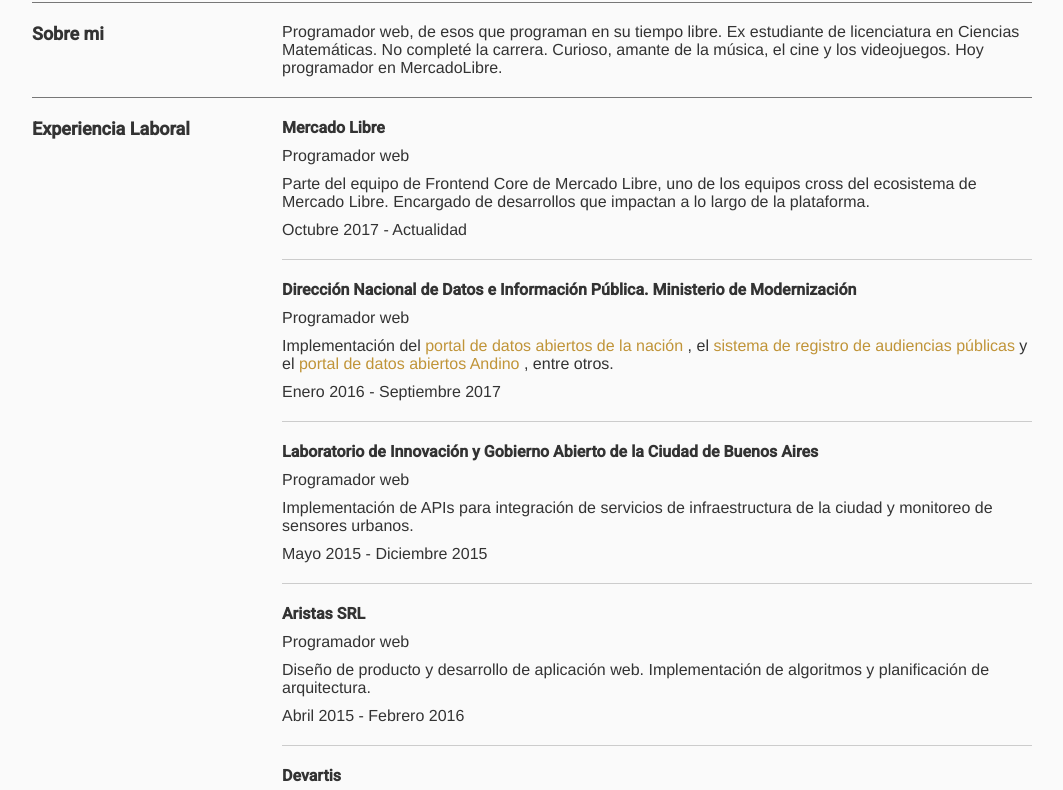
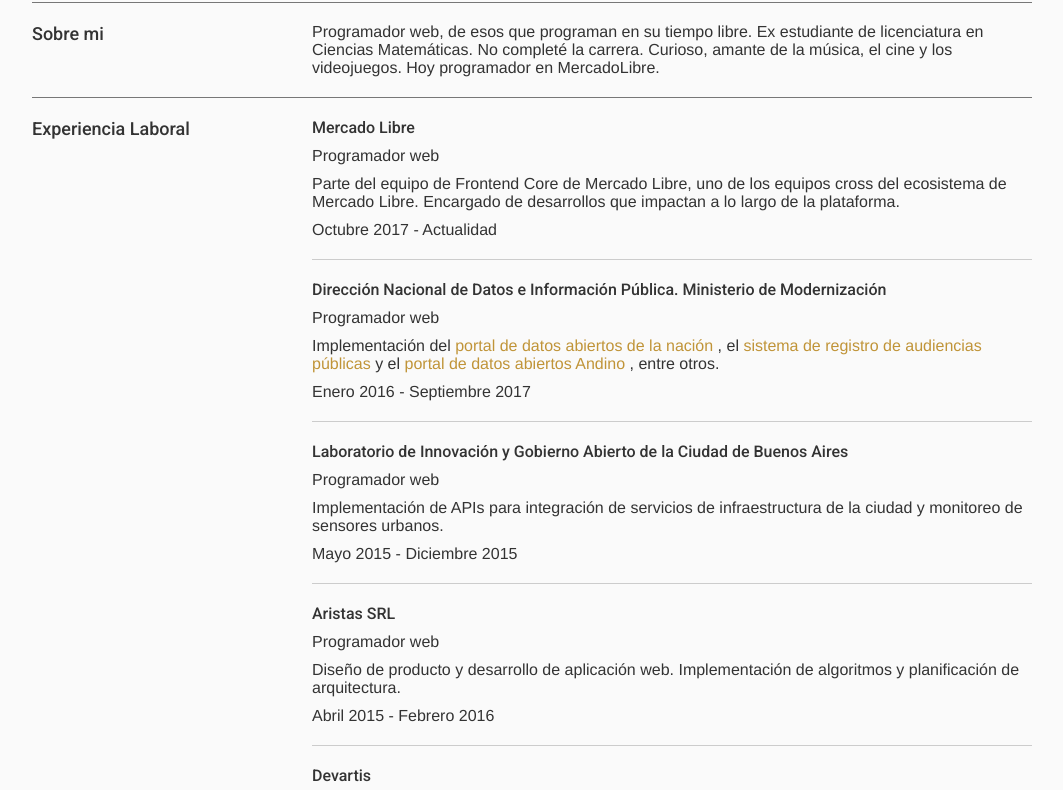
Before and after one commit to iheredia/cv, a plain HTML site: page index.html in a window 1280 px wide. Shown: the part 203-993 px from the top of the page, without its empty margins (108-1171 px from the left). Drawn offline with Linux system fonts and the light colour scheme.

Commit message:
Update styles

```diff
--- a/assets/print.css
+++ b/assets/print.css
@@ -2,8 +2,8 @@
     size: A4;
 }
 
-.imagen {
-    width: 150px;
+header img {
+    float: left;
 }
 
 body a:after,
--- a/assets/styles.css
+++ b/assets/styles.css
@@ -79,11 +79,11 @@ header a {
 
 section h2 {
   font-size: 18px;
-  font-weight: bold;
+  font-weight: 500;
   margin-bottom: 20px;
 }
 section h3 {
-  font-weight: bold;
+  font-weight: 500;
 }
 
 section p.final-paragraph {
@@ -98,9 +98,9 @@ section p.final-paragraph:last-child {
   padding: 0;
 }
 
-@media (min-width: 1000px) {
+@media (min-width: 768px), print {
   header, section {
-    padding-left: 25%;
+    padding-left: 28%;
     position: relative;
   }
 
@@ -126,80 +126,3 @@ section p.final-paragraph:last-child {
     margin: 0 20px 0 0;
   }
 }
-
-
-/*
-
-
-hr {
-  border-top: 1px solid;
-  color: ;
-}
-
-.exp-laboral {
-  margin-bottom: 0px;
-}
-
-.encabezado {
-  font-family: "roboto", sans-serif;
-  text-transform: uppercase;
-  font-weight: 700;
-  font-size: 14px;
-}
-
-h5 {
-  font-family: "open-sans", sans-serif;
-  font-weight: 400;
-  margin-top: 5px;
-  font-size: 15px;
-  color: #767676;
-}
-
-p {
-  font-family: "open-sans", sans-serif;
-  font-weight: 300;
-  font-size: 14px;
-}
-
-.sobre-mi {
-  line-height: 1.6;
-}
-
-@media (max-width: 991px) {
-  .imagen {
-    display: block;
-    margin: auto;
-    margin-bottom: 10px;
-  }
-
-  h1 {
-    text-align: center;
-  }
-
-  h2 {
-    text-align: center;
-  }
-
-  h3 {
-    text-align: center;
-  }
-
-  .redes-sociales {
-    text-align: center;
-  }
-  h5 + hr {
-    border: none;
-    border-top: 1.2px solid #e6e6e6;
-  }
-
-  p + hr {
-    border: none;
-    border-top: 1.2px solid #e6e6e6;
-  }
-}
-
-.print-visible {
-  display: none;
-}
-
-*/
```
